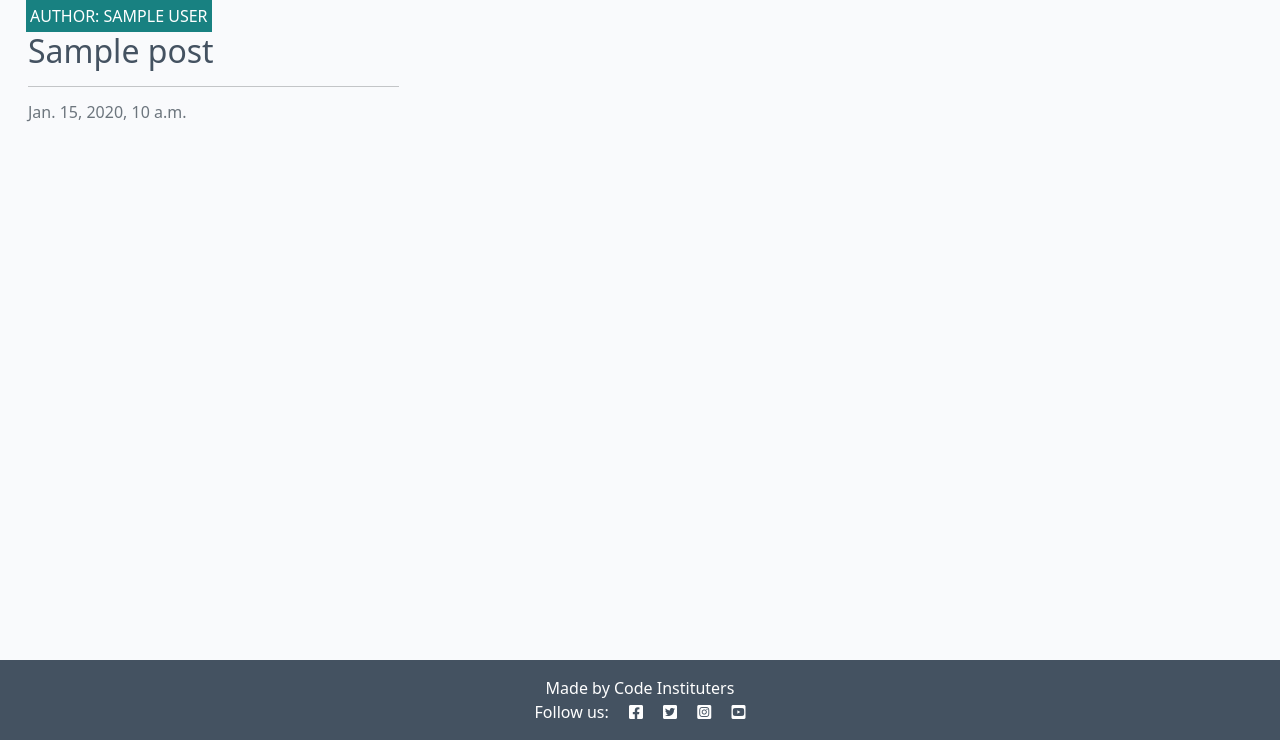
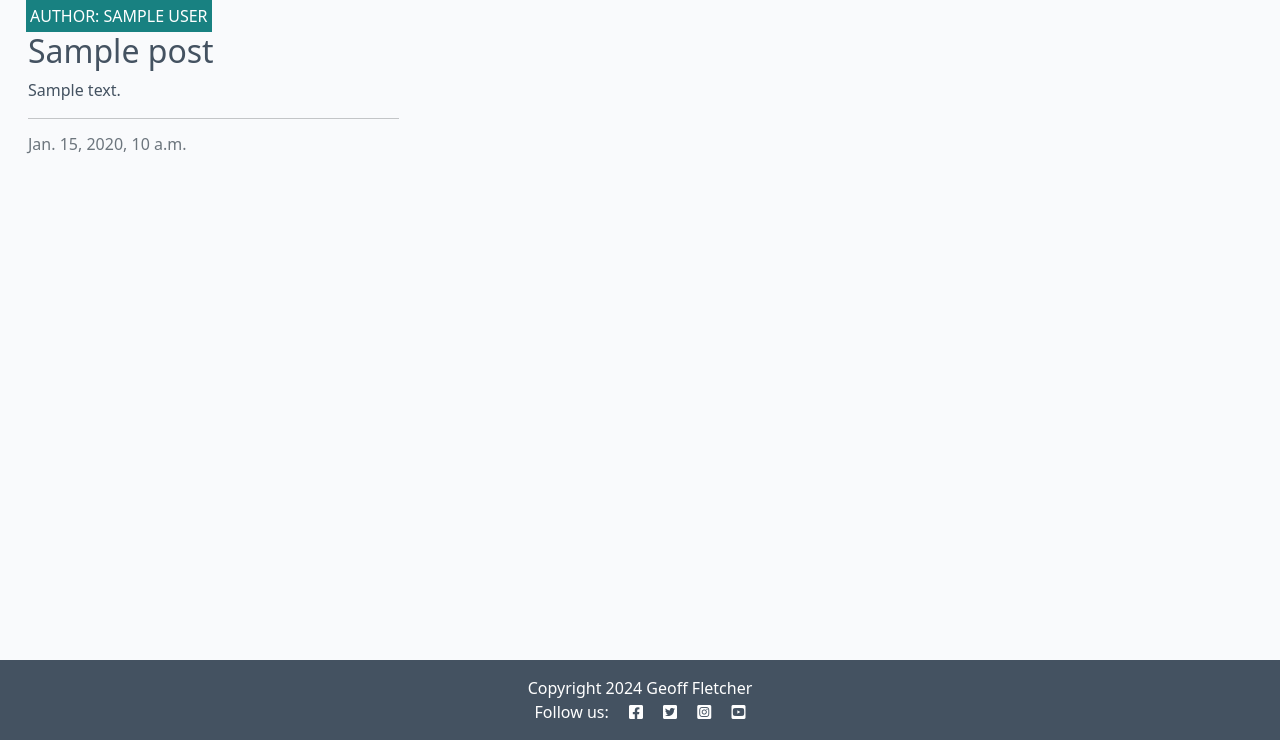
Before and after one commit to Geoff-Fletcher/Blog, a Django app: template blog/templates/blog/index.html in a window 1280 px wide. Shown: the part 60-800 px from the top of the page. Run offline with Django 4.2, Linux system fonts and the light colour scheme; the template is opened without the code that fills it: most values are stand-ins (such as "Sample title", 1, 10 or a date in 2020).

Commit message:
excerpts tags

```diff
--- a/blog/templates/blog/index.html
+++ b/blog/templates/blog/index.html
@@ -20,6 +20,7 @@
                             </div>
                             <a href="#" class="post-link">
                                 <h2 class="card-title">{{ post.title }}</h2>
+                                <p class="card-text">{{ post.excerpt }}</p>
                             </a>
 
                             <hr />
@@ -50,3 +51,7 @@
 
 <!-- index.html content ends here -->
 {% endblock %}
+
+{% block copyright %}
+    Copyright 2024 Geoff Fletcher
+{% endblock copyright %}
--- a/templates/base.html
+++ b/templates/base.html
@@ -40,7 +40,7 @@
                 <ul class="navbar-nav me-auto mb-2 mb-lg-0">
                     <li class="nav-item">
                         <a class="nav-link {% if request.path == home_url %}active{% endif %}" aria-current="page"
-                            href="#">Home</a>
+                            href="{% url 'home' %}">Home</a>
                     </li>
 
                 </ul>
@@ -61,7 +61,10 @@
 
     <!-- Footer -->
     <footer class="footer mt-auto py-3 dark-bg">
-        <p class="m-0 text-center text-white">Made by Code Instituters</p>
+        <p class="m-0 text-center text-white">
+            {% block copyright %}
+            Made by Code Instituters
+            {% endblock copyright %}</p>
         <p class="m-0 text-center text-white">Follow us: <i class="fab fa-facebook-square ms-3"></i>
             <i class="fab fa-twitter-square ms-3"></i>
             <i class="fab fa-instagram-square ms-3"></i>
@@ -71,7 +74,7 @@
 
     <script src="https://cdn.jsdelivr.net/npm/bootstrap@5.0.1/dist/js/bootstrap.bundle.min.js"
         integrity="sha384-gtEjrD/SeCtmISkJkNUaaKMoLD0//ElJ19smozuHV6z3Iehds+3Ulb9Bn9Plx0x4" crossorigin="anonymous">
-        </script>
+    </script>
 </body>
 
 </html>
```
